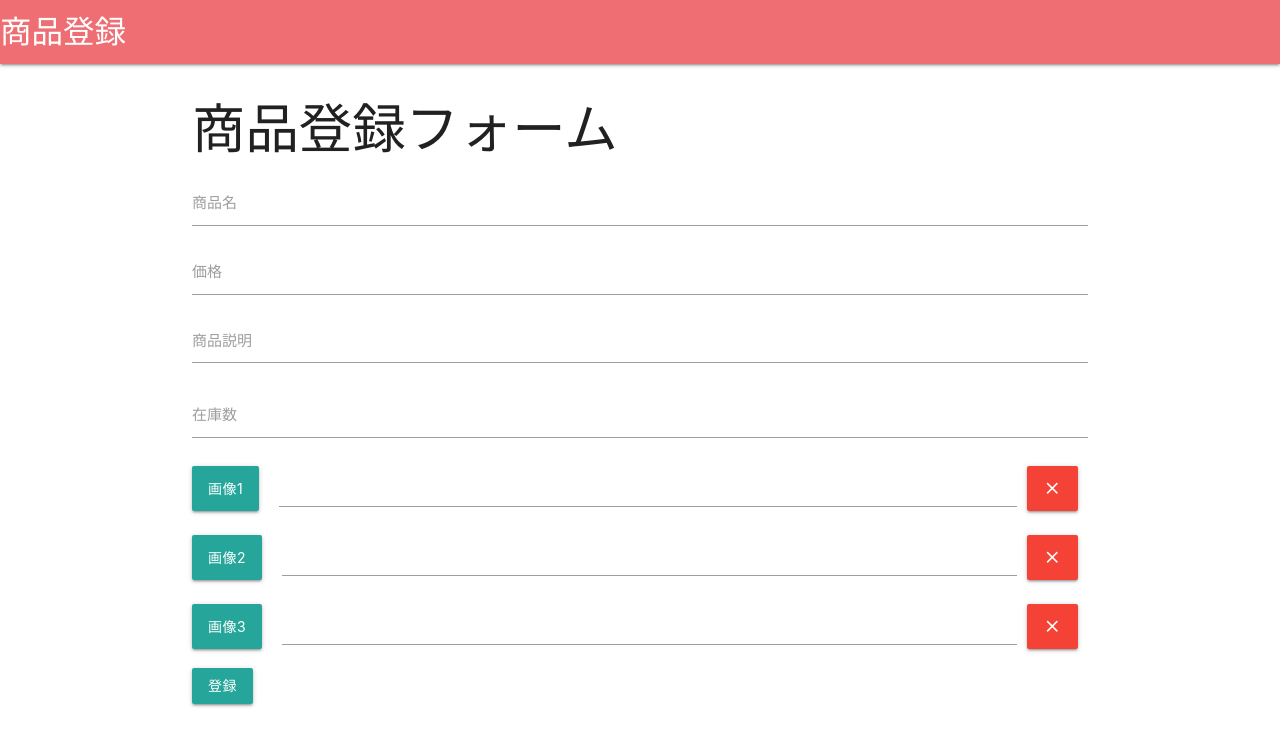
After one commit to c0a22132/Project_Exercises, a PHP site: the page made by EC/商品ページ例/register_product.html in a window 1280 px wide. The commit adds this page. Shown: the top 746 px of the page. Run offline with PHP 8.4, Linux system fonts and the light colour scheme.

Commit message:
商品登録と商品ページの作成

```diff
--- /dev/null
+++ b/EC/商品ページ例/register_product.html
@@ -0,0 +1,92 @@
+<!DOCTYPE html>
+<html lang="ja">
+<head>
+    <meta charset="UTF-8">
+    <title>商品登録</title>
+    <link rel="stylesheet" href="https://cdnjs.cloudflare.com/ajax/libs/materialize/1.0.0/css/materialize.min.css">
+    <!--googleマテリアルアイコンcdn-->
+    <link href="https://fonts.googleapis.com/icon?family=Material+Icons" rel="stylesheet">
+    <meta name="viewport" content="width=device-width, initial-scale=1.0">
+    <style>
+        .file-field {
+            display: flex;
+            align-items: center;
+        }
+        .file-field .btn {
+            margin-right: 10px;
+        }
+        .file-field .file-path-wrapper {
+            flex-grow: 1;
+        }
+        .file-field .cancel-button {
+            margin-left: 10px;
+        }
+    </style>
+</head>
+<body>
+    <header>
+        <nav class="nav-wrapper">
+            <a href="#" class="brand-logo">商品登録</a>
+        </nav>
+    </header>
+    <div class="container">
+        <h2>商品登録フォーム</h2>
+        <form action="register_product.php" method="post" enctype="multipart/form-data">
+            <div class="input-field">
+                <label for="name">商品名</label>
+                <input type="text" id="name" name="name" required>
+            </div>
+            <div class="input-field">
+                <label for="price">価格</label>
+                <input type="number" id="price" name="price" step="0.01" required>
+            </div>
+            <div class="input-field">
+                <label for="description">商品説明</label>
+                <textarea id="description" name="description" class="materialize-textarea" required></textarea>
+            </div>
+            <div class="input-field">
+                <label for="stock">在庫数</label>
+                <input type="number" id="stock" name="stock" required>
+            </div>
+            <div class="file-field input-field">
+                <div class="btn">
+                    <span>画像1</span>
+                    <input type="file" name="image1" required>
+                </div>
+                <div class="file-path-wrapper">
+                    <input class="file-path validate" type="text">
+                </div>
+                <a class="btn red cancel-button" onclick="cancelImage(1)"><i class="material-icons">close</i></a>
+            </div>
+            <div class="file-field input-field">
+                <div class="btn">
+                    <span>画像2</span>
+                    <input type="file" name="image2">
+                </div>
+                <div class="file-path-wrapper">
+                    <input class="file-path validate" type="text">
+                </div>
+                <a class="btn red cancel-button" onclick="cancelImage(2)"><i class="material-icons">close</i></a>
+            </div>
+            <div class="file-field input-field">
+                <div class="btn">
+                    <span>画像3</span>
+                    <input type="file" name="image3">
+                </div>
+                <div class="file-path-wrapper">
+                    <input class="file-path validate" type="text">
+                </div>
+                <a class="btn red cancel-button" onclick="cancelImage(3)"><i class="material-icons">close</i></a>
+            </div>
+            <button class="btn waves-effect waves-light" type="submit" name="action">登録</button>
+        </form>
+    </div>
+    <script src="https://cdnjs.cloudflare.com/ajax/libs/materialize/1.0.0/js/materialize.min.js"></script>
+    <script>
+        function cancelImage(imageNumber) {
+            var fileInput = document.querySelector('input[name="image' + imageNumber + '"]');
+            fileInput.value = null;
+        }
+    </script>
+</body>
+</html>
```
Also changed, not shown: EC/商品ページ例/fetch_products.php (+5 -2 lines), EC/商品ページ例/merchandise.html (+37 -10 lines), EC/商品ページ例/register_product.php (added, +85 -0 lines), EC/Shopping/images/image1.jpg (added), EC/商品ページ例/uploads/Untitled.jpg (added), EC/商品ページ例/uploads/image1.jpg (added), EC/商品ページ例/uploads/pexels-alleksana-4239541.jpg (added), EC/商品ページ例/uploads/pexels-dtanpt-9551192.jpg (added).
